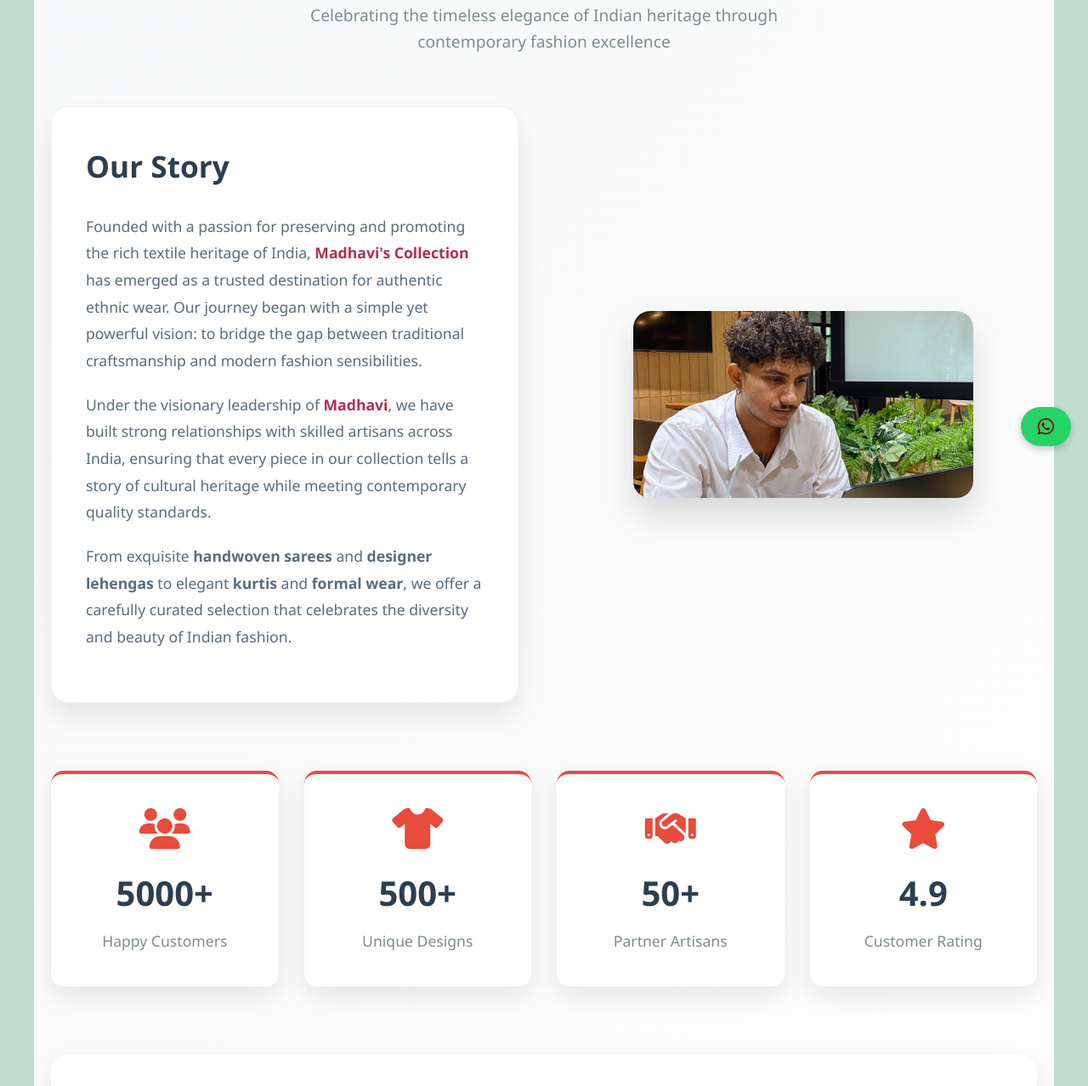
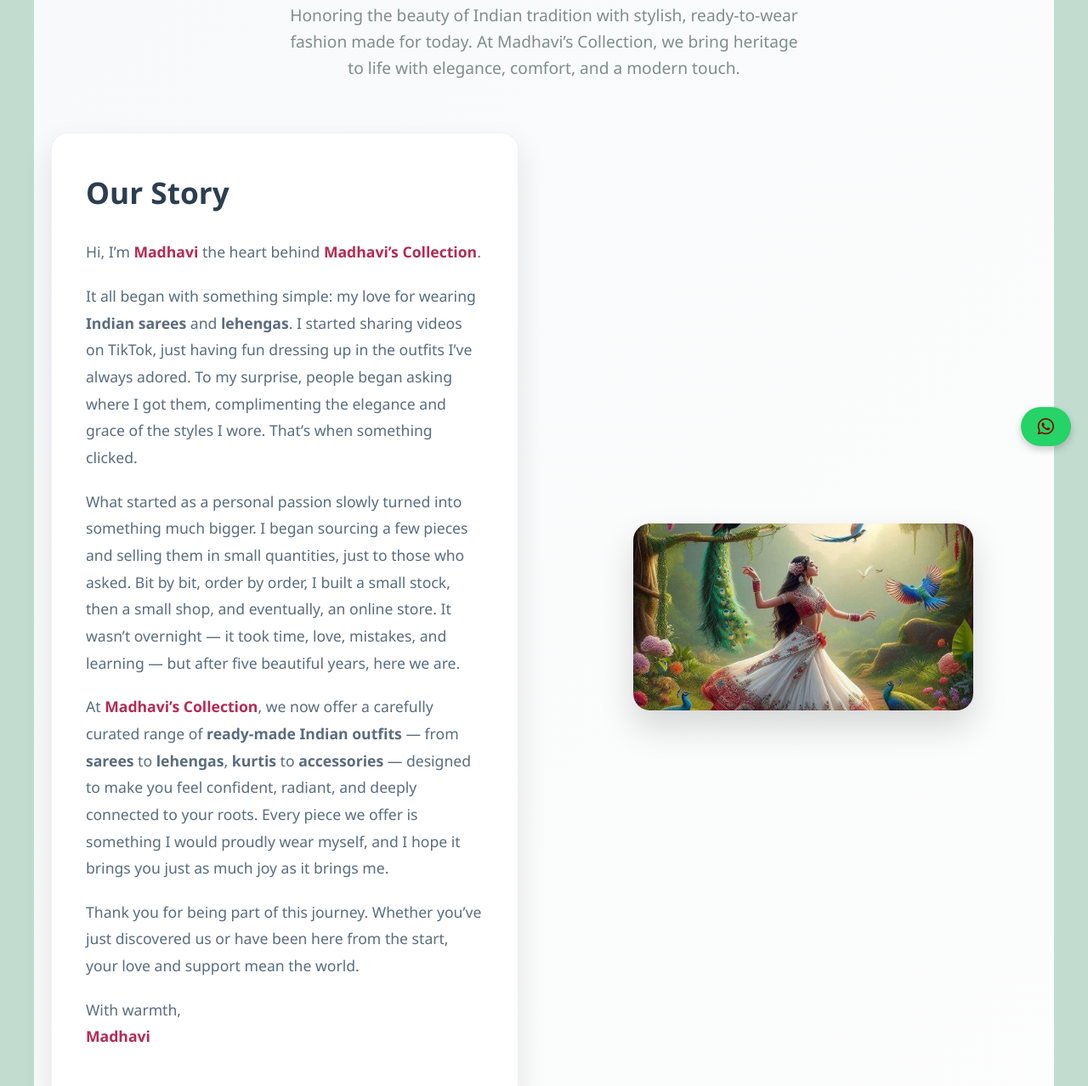
Before and after one commit to SivaPaoren/madhavis-collection, a plain HTML site: page about.html in a window 1280 px wide. Shown: the part 255-1533 px from the top of the page at 85% size. Drawn offline with Linux system fonts and the light colour scheme.

Commit message:
worked on about page

```diff
--- a/about.html
+++ b/about.html
@@ -32,8 +32,9 @@
       <div class="about-header">
         <h1>About Madhavi's Collection</h1>
         <p>
-          Celebrating the timeless elegance of Indian heritage through
-          contemporary fashion excellence
+          Honoring the beauty of Indian tradition with stylish, ready-to-wear
+          fashion made for today. At Madhavi’s Collection, we bring heritage to
+          life with elegance, comfort, and a modern touch.
         </p>
       </div>
 
@@ -41,31 +42,51 @@
         <div class="about-text">
           <h2>Our Story</h2>
           <p>
-            Founded with a passion for preserving and promoting the rich textile
-            heritage of India,
-            <span class="highlight">Madhavi's Collection</span> has emerged as a
-            trusted destination for authentic ethnic wear. Our journey began
-            with a simple yet powerful vision: to bridge the gap between
-            traditional craftsmanship and modern fashion sensibilities.
+            Hi, I’m <span class="highlight">Madhavi</span> the heart behind
+            <span class="highlight">Madhavi’s Collection</span>.
           </p>
           <p>
-            Under the visionary leadership of
-            <span class="highlight">Madhavi</span>, we have built strong
-            relationships with skilled artisans across India, ensuring that
-            every piece in our collection tells a story of cultural heritage
-            while meeting contemporary quality standards.
+            It all began with something simple: my love for wearing
+            <strong>Indian sarees</strong> and <strong>lehengas</strong>. I
+            started sharing videos on TikTok, just having fun dressing up in the
+            outfits I’ve always adored. To my surprise, people began asking
+            where I got them, complimenting the elegance and grace of the styles
+            I wore. That’s when something clicked.
           </p>
           <p>
-            From exquisite <strong>handwoven sarees</strong> and
-            <strong>designer lehengas</strong> to elegant
-            <strong>kurtis</strong> and <strong>formal wear</strong>, we offer a
-            carefully curated selection that celebrates the diversity and beauty
-            of Indian fashion.
+            What started as a personal passion slowly turned into something much
+            bigger. I began sourcing a few pieces and selling them in small
+            quantities, just to those who asked. Bit by bit, order by order, I
+            built a small stock, then a small shop, and eventually, an online
+            store. It wasn’t overnight — it took time, love, mistakes, and
+            learning — but after five beautiful years, here we are.
+          </p>
+          <p>
+            At <span class="highlight">Madhavi’s Collection</span>, we now offer
+            a carefully curated range of
+            <strong>ready-made Indian outfits</strong> — from
+            <strong>sarees</strong> to <strong>lehengas</strong>,
+            <strong>kurtis</strong> to <strong>accessories</strong> — designed
+            to make you feel confident, radiant, and deeply connected to your
+            roots. Every piece we offer is something I would proudly wear
+            myself, and I hope it brings you just as much joy as it brings me.
+          </p>
+          <p>
+            Thank you for being part of this journey. Whether you’ve just
+            discovered us or have been here from the start, your love and
+            support mean the world.
+          </p>
+          <p>
+            With warmth,<br />
+            <span class="highlight"><strong>Madhavi</strong></span>
           </p>
         </div>
 
         <div class="about-image">
-          <img src="profile.jpg" alt="Madhavi - Founder & Creative Director" />
+          <img
+            src="images/radha1.jpg"
+            alt="Madhavi - Founder & Creative Director"
+          />
         </div>
       </div>
 
@@ -77,13 +98,13 @@
         </div>
         <div class="stat-card">
           <i class="fas fa-tshirt"></i>
-          <h3>500+</h3>
+          <h3>100+</h3>
           <p>Unique Designs</p>
         </div>
         <div class="stat-card">
           <i class="fas fa-handshake"></i>
-          <h3>50+</h3>
-          <p>Partner Artisans</p>
+          <h3>5+</h3>
+          <p>Experience Year</p>
         </div>
         <div class="stat-card">
           <i class="fas fa-star"></i>
@@ -95,20 +116,6 @@
       <div class="values-section">
         <h2>Our Core Values</h2>
         <div class="values-grid">
-          <div class="value-item">
-            <div class="value-icon">
-              <i class="fas fa-heart"></i>
-            </div>
-            <div class="value-content">
-              <h3>Authentic Craftsmanship</h3>
-              <p>
-                We work directly with skilled artisans to preserve traditional
-                techniques and ensure authentic, high-quality products that
-                honor India's rich textile heritage.
-              </p>
-            </div>
-          </div>
-
           <div class="value-item">
             <div class="value-icon">
               <i class="fas fa-leaf"></i>
@@ -156,11 +163,11 @@
       <div class="mission-section">
         <h2>Our Mission</h2>
         <p>
-          To be the leading curator of authentic Indian ethnic wear, empowering
-          customers to embrace their cultural identity with confidence while
-          supporting traditional artisans and sustainable fashion practices. We
-          strive to make every occasion special by offering timeless pieces that
-          blend heritage with contemporary elegance.
+          To be the leading curator of authentic Indian ethnic wear and jewelry,
+          inspiring confidence and cultural pride through thoughtfully selected,
+          ready-made fashion. We are committed to supporting traditional
+          artisans, celebrating heritage, and bringing timeless Indian elegance
+          to everyday wardrobes around the world.
         </p>
       </div>
     </section>
```
Also changed, not shown: images/radha1.jpg (added), images/radha2.jpg (added), 1 other file.
